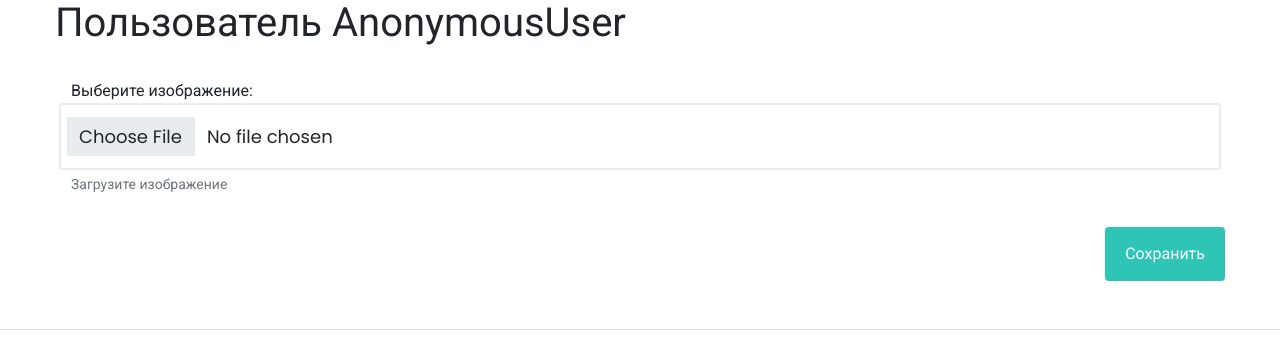
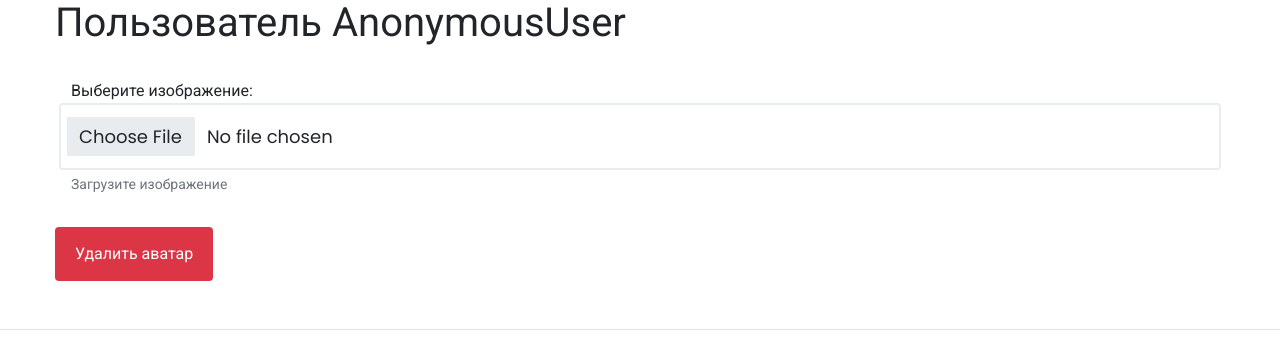
Before and after one commit to Gxldz21/SocialClub, a Django app: template templates/posts/set_user_profile.html in a window 1280 px wide. Shown: the part 136-482 px from the top of the page. Run offline with Django 4.2, Linux system fonts and the light colour scheme; the template is opened without the code that fills it, so the values that code supplies are empty; some libraries are stand-ins or nearby versions.

Commit message:
updated upload avatar!

```diff
--- a/multiclub/urls.py
+++ b/multiclub/urls.py
@@ -21,6 +21,7 @@ urlpatterns = [
     path('subscribe/', views.sub, name='sub'),
     path('posts/tags/<str:tag_name>', views.post_tags, name='tag'),
     path('settings/<str:username>/', views.settings_user, name='settings'),
+    path('settings/<str:username>/del', views.delete_image, name='del_image'),
 ]
 
 if settings.DEBUG:
--- a/templates/base.html
+++ b/templates/base.html
@@ -16,10 +16,7 @@
         crossorigin="anonymous" />
     <link rel="stylesheet" href="{% static 'css/bootstrap.min.css' %}">
     <link rel="stylesheet" href="{% static 'css/style.css' %}">
-    <!-- Подключение CSS Select2 -->
     <link href="https://cdn.jsdelivr.net/npm/select2@4.0.13/dist/css/select2.min.css" rel="stylesheet" />
-
-    <!-- Подключение JavaScript Select2 и jQuery (если необходимо) -->
     <script src="https://code.jquery.com/jquery-3.6.0.min.js"></script>
     <script src="https://cdn.jsdelivr.net/npm/select2@4.0.13/dist/js/select2.min.js"></script>
 
--- a/templates/posts/set_user_profile.html
+++ b/templates/posts/set_user_profile.html
@@ -10,18 +10,22 @@
             <h1>Пользователь {{ request.user }}</h1>
               <div class="form-group row my-3 p-3">
                   <label for="avatar">Выберите изображение:</label>
-                  <input type="file" name="avatar" class="form-control" id="avatar">
-                    <small id="id_text-help" class="form-text text-muted">
+                  <input type="file" name="avatar" class="form-control" id="avatar" accept="image/*">
+                    <small id="id_text-help" class="form-text text-muted" >
                       Загрузите изображение
                     </small>
                   </div>
-            <div class="d-flex justify-content-end">
-                <button type="submit" class="btn btn-primary">
+            <div>
+                <a href="{% url 'social:del_image' request.user %}">
+                <button type="button" class="btn btn-danger" id="deleteButton">
+                    Удалить аватар
+                </button></a>
+                <button type="submit" class="btn btn-primary" id="saveButton" style="display: none;">
                     Сохранить
                 </button>
             </div>
         </form>
       </div>
-
+    <script src="{% static 'js/js.js' %}"></script>
     </main>
     {% endblock content %}
```
Also changed, not shown: multiclub/views.py (+11 -27 lines).
